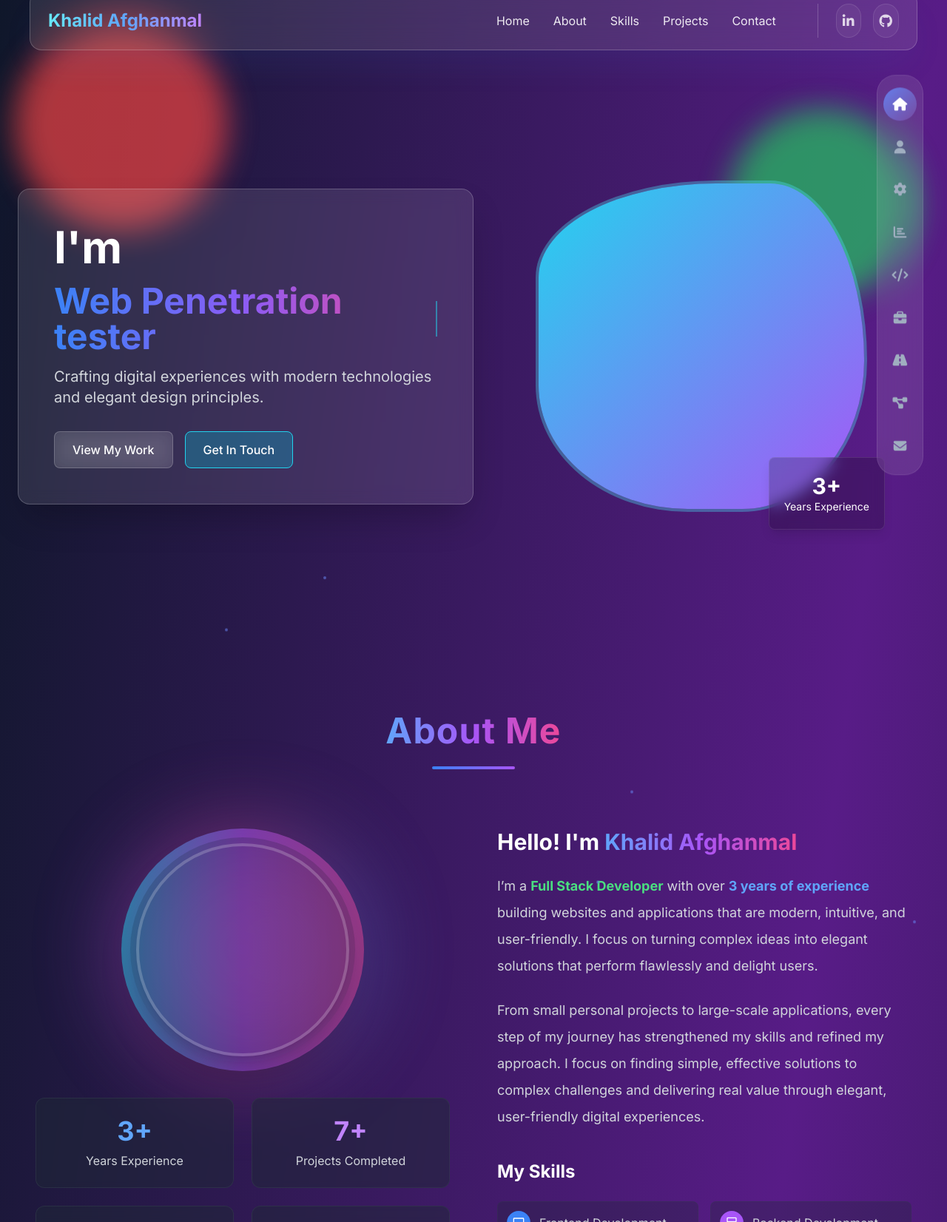
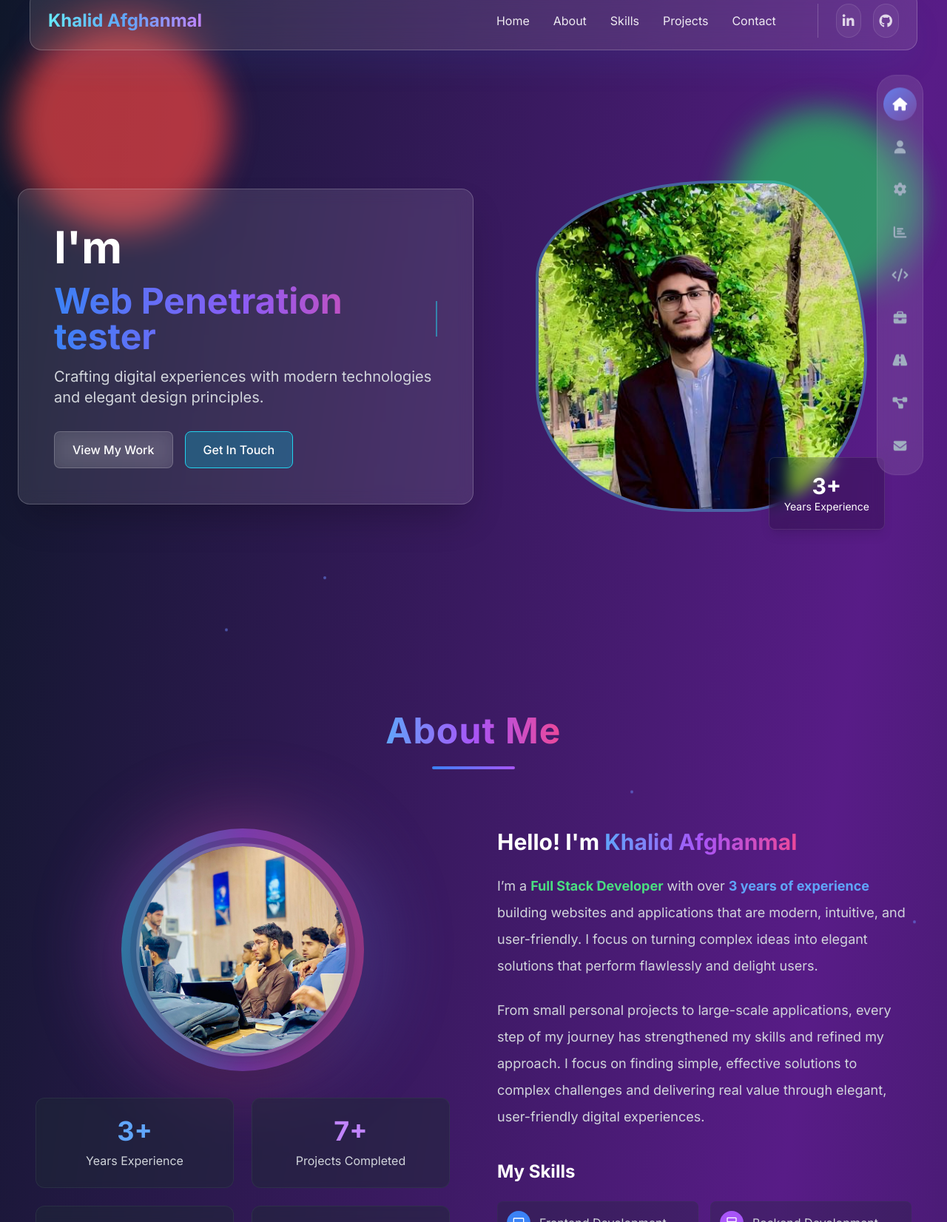
Before and after one commit to khalidafghanmal/Portfolio, a plain HTML site: page index.html in a window 1280 px wide. Shown: the part 28-1680 px from the top of the page at 74% size. Drawn offline with nearby package versions, Linux system fonts and the light colour scheme.

Commit message:
Update index.html

```diff
--- a/index.html
+++ b/index.html
@@ -411,7 +411,7 @@
     <div class="w-64 h-64 md:w-96 md:h-96 lg:w-[28rem] lg:h-[28rem] glass border-4 border-cyan-400/30 overflow-hidden morphing-img">
         <!-- Profile image placeholder -->
         <div class="w-full h-full bg-gradient-to-br from-cyan-400 to-purple-500 flex items-center justify-center">
-            <img src="images/khalid.jpeg" alt="khalid" class="w-full h-full object-cover">
+            <img src="khalid.jpeg" alt="khalid" class="w-full h-full object-cover">
         </div>
     </div>
 
@@ -456,7 +456,7 @@
 
       <!-- Profile Image -->
       <div class="absolute inset-2 bg-gray-900/20 rounded-full flex items-center justify-center shadow-2xl group-hover:scale-105 transition-transform duration-700">
-        <img src="images/a.jpg" alt="Profile"
+        <img src="a.jpg" alt="Profile"
           class="w-56 h-56 sm:w-64 sm:h-64 md:w-72 md:h-72 rounded-full object-cover border-4 border-white/20 shadow-lg transition-transform duration-500 group-hover:rotate-3 group-hover:scale-105">
       </div>
     </div>
@@ -1545,4 +1545,5 @@ AOS.init({
 
 <script src="script.js"></script>
 </body>
+
 </html>
```
